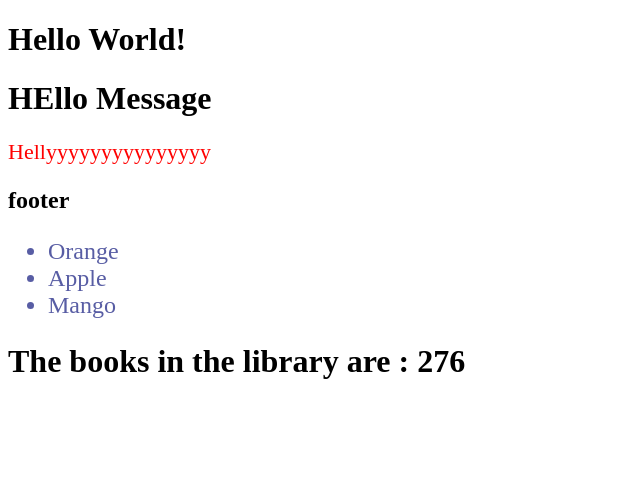
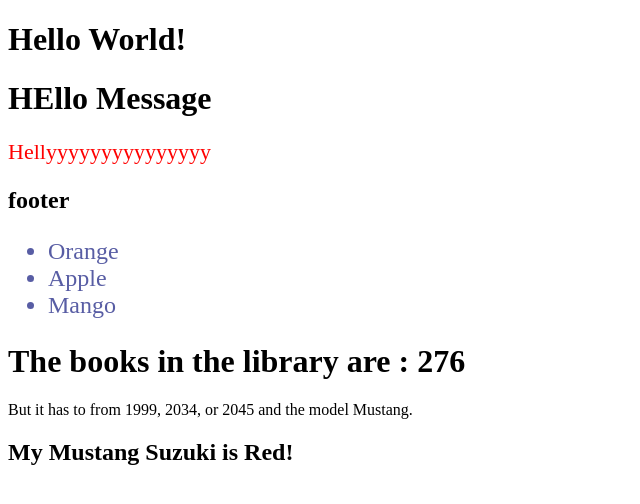
Before and after one commit to Dianah-Porter/ReactJS, a React (Vite) app in the folder my-react-app/: page / in a window 1280 px wide. Shown: the top 504 px of the page, without its empty margins (0-640 px from the left). Built offline with nearby package versions, Linux system fonts and the light colour scheme.

Commit message:
feat: Destructuring props

```diff
--- a/my-react-app/src/App.tsx
+++ b/my-react-app/src/App.tsx
@@ -1,12 +1,17 @@
 import HelloMessage from "./HelloMessage";
 import Great from "./Great";
 import Mapc from "./components/Mapc";
-import Calculate from "./components/jsxE";
+import Calculate from "./components/JsxE";
+import Props from "./components/props";
+import Cars from "./components/Destructuring"
 
 
 function Footer (){
   return (<h2>footer</h2>)
 }
+const x = [1999, 2034, 2045];
+const y = {brand: 'Mustang', year: 2006};
+
 function App() {
   return (
     <div className="App">
@@ -16,7 +21,8 @@ function App() {
       <Footer/>
       <Mapc/>
       <Calculate/>
-
+      <Props years={x} info={y}/>
+      <Cars color="Red" brand="Mustang" year={1969} model="Suzuki" />
     </div>
   );
 }
--- /dev/null
+++ b/my-react-app/src/components/Destructuring.tsx
@@ -0,0 +1,8 @@
+function Cars({color, brand, ...rest}: any){
+    return (
+        <h2>My {brand} {rest.model} is {color}!</h2>
+    );
+
+}
+
+export default Cars;
--- /dev/null
+++ b/my-react-app/src/components/Props.tsx
@@ -0,0 +1,9 @@
+function Props(props: any){
+     return (
+    <>
+      {/* <h2>My favorite car is a {props.carinfo.name} {props.carinfo.model}!</h2> */}
+      <p>But it has to from {props.years[0]}, {props.years[1]}, or {props.years[2]} and the model {props.info.brand}.</p>
+    </>
+  );
+}
+export default Props;
```
